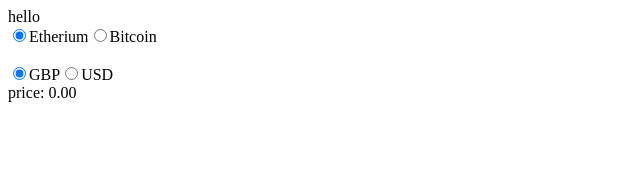
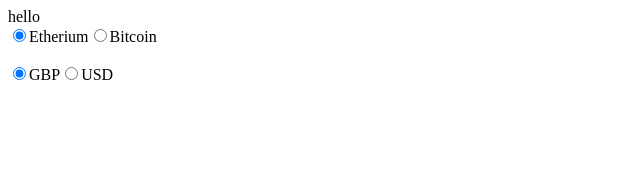
Before and after one commit to Ryocon/price-widget, a React (Vite) app: page / in a window 1280 px wide. Shown: the top 174 px of the page, without its empty margins (0-640 px from the left). Built offline with nearby package versions, Linux system fonts and the light colour scheme; no server answers.

Commit message:
updated localstorage to clear on toggle

```diff
--- a/src/components/Api.jsx
+++ b/src/components/Api.jsx
@@ -2,20 +2,23 @@ import React from "react";
 import { useState, useEffect } from "react"
 
 function coinFetch () {
-    let [ethData, setEth] = useState(0.00)
+    let [ethData, setEth] = useState('')
+    let [userCoin, setCoin] = useState('Etherium')
 
     function ethFetch() {
         fetch('https://api.coinpaprika.com/v1/tickers/eth-ethereum?quotes=GBP,USD')
         .then((response) => response.json())
         .then((data) => {
             console.log(data.quotes.GBP.price)
-            setEth(data.quotes.GBP.price)
+            setEth(data)
         })
         .catch((err) => {
             console.log(err.message)
         })
 
     }
+
+    console.log(ethData.quotes)
 
 
     useEffect(() => {
@@ -24,7 +27,7 @@ function coinFetch () {
 
     return (
         <div>
-            price: {ethData.toFixed(2)}
+            {/* price: {ethData.quotes.GBP.price} */}
         </div>
     )
 }
--- a/src/components/Toggle.jsx
+++ b/src/components/Toggle.jsx
@@ -17,6 +17,7 @@ function Toggle() {
 
    console.log(coinValue)
    console.log(currency)
+   localStorage.clear()
    localStorage.setItem(coinValue, currency)
 
   return (
```
